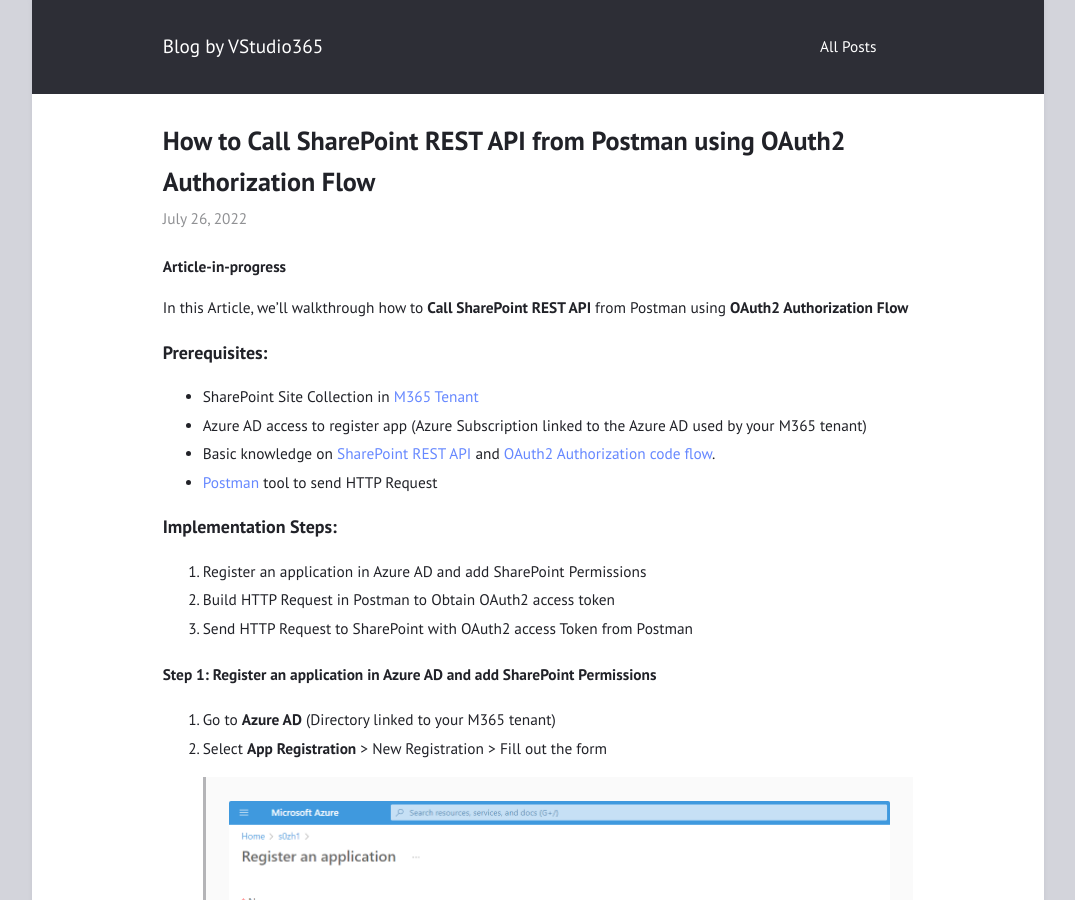
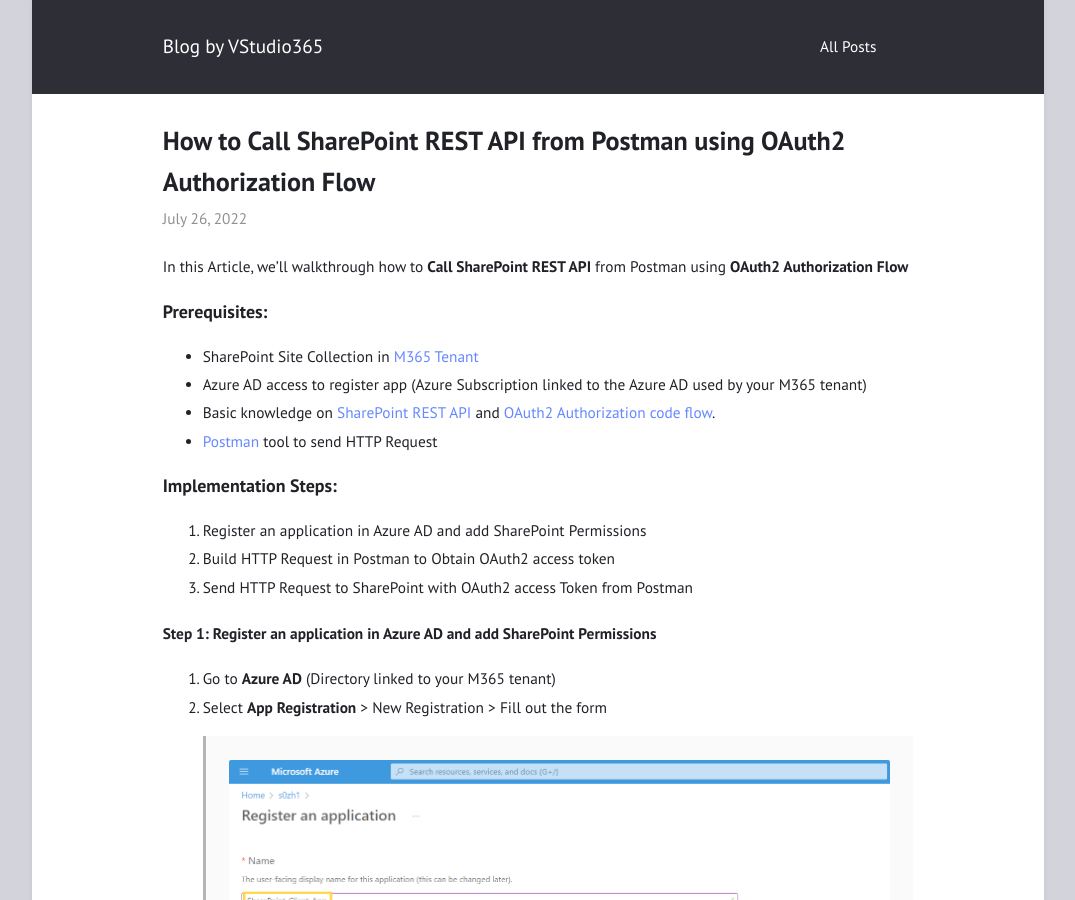
Before and after one commit to vstudio365/vstudio365.github.io, a Jekyll site: the page built from docs/_posts/2022-07-26-Call-SharePoint-REST-API-from-Postman-using-OAuth2-Authorization-Flow.md, in a window 1280 px wide and 900 px high. Shown: the whole window, without its empty margins (102-1177 px from the left). Built offline with Jekyll 4.4.1, drawn with Linux system fonts in a browser that asks for light colours.

Commit message:
remove draft posts

```diff
--- a/docs/_posts/2022-07-26-Call-SharePoint-REST-API-from-Postman-using-OAuth2-Authorization-Flow.md
+++ b/docs/_posts/2022-07-26-Call-SharePoint-REST-API-from-Postman-using-OAuth2-Authorization-Flow.md
@@ -2,9 +2,8 @@
 title: "How to Call SharePoint REST API from Postman using OAuth2 Authorization Flow"
 layout: post
 author: "venkadesh"
+categories: sharepoint
 ---
-
-**Article-in-progress**
 
 In this Article, we'll walkthrough how to **Call SharePoint REST API** from Postman using **OAuth2 Authorization Flow**
 
```
Also changed, not shown: docs/_posts/advanced-examples.md (renamed from docs/_posts/2017-01-01-advanced-examples.md), docs/_posts/markdown-examples.md (renamed from docs/_posts/2017-02-01-markdown-examples.md), docs/_posts/welcome-to-jekyll.md (renamed from docs/_posts/2017-03-01-welcome-to-jekyll.md).
